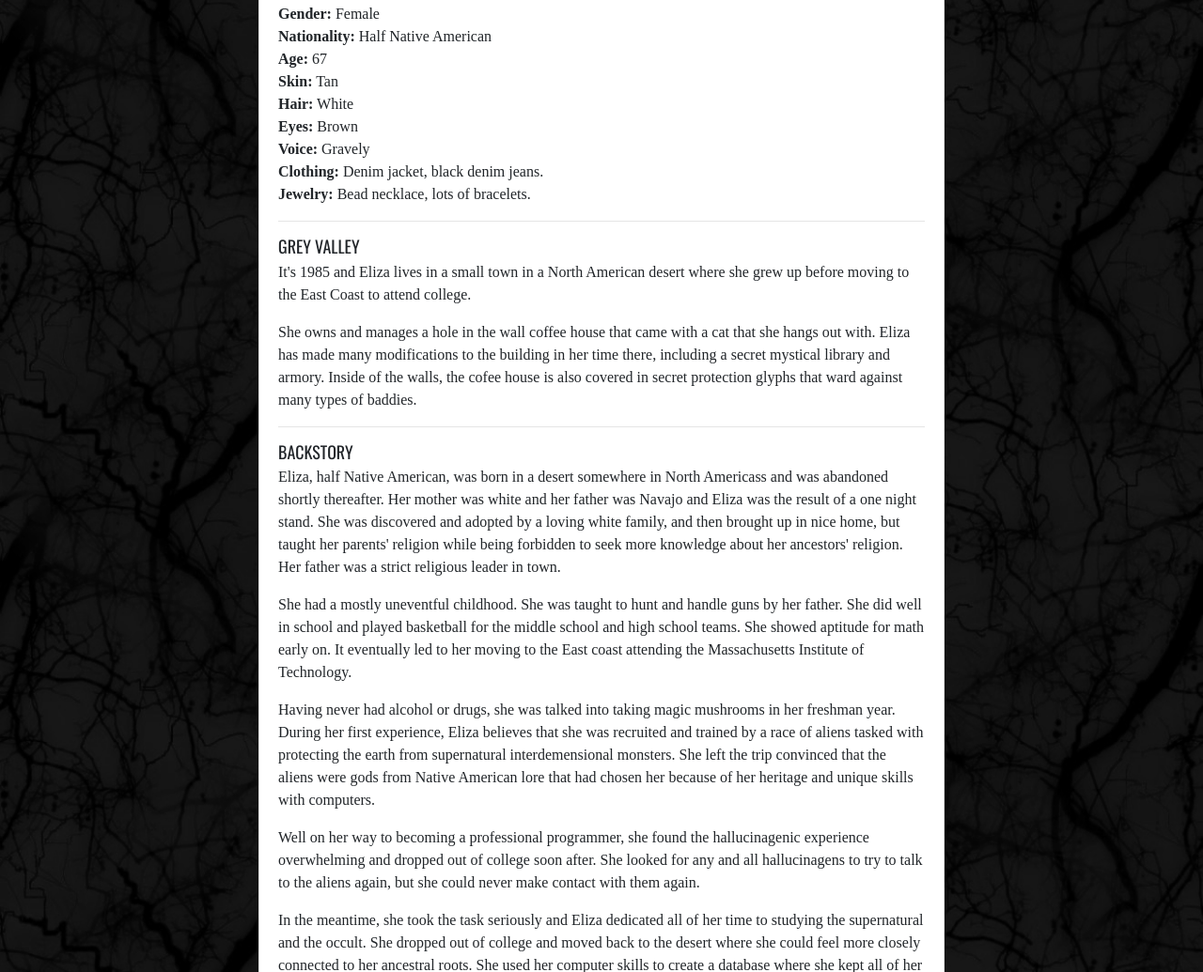
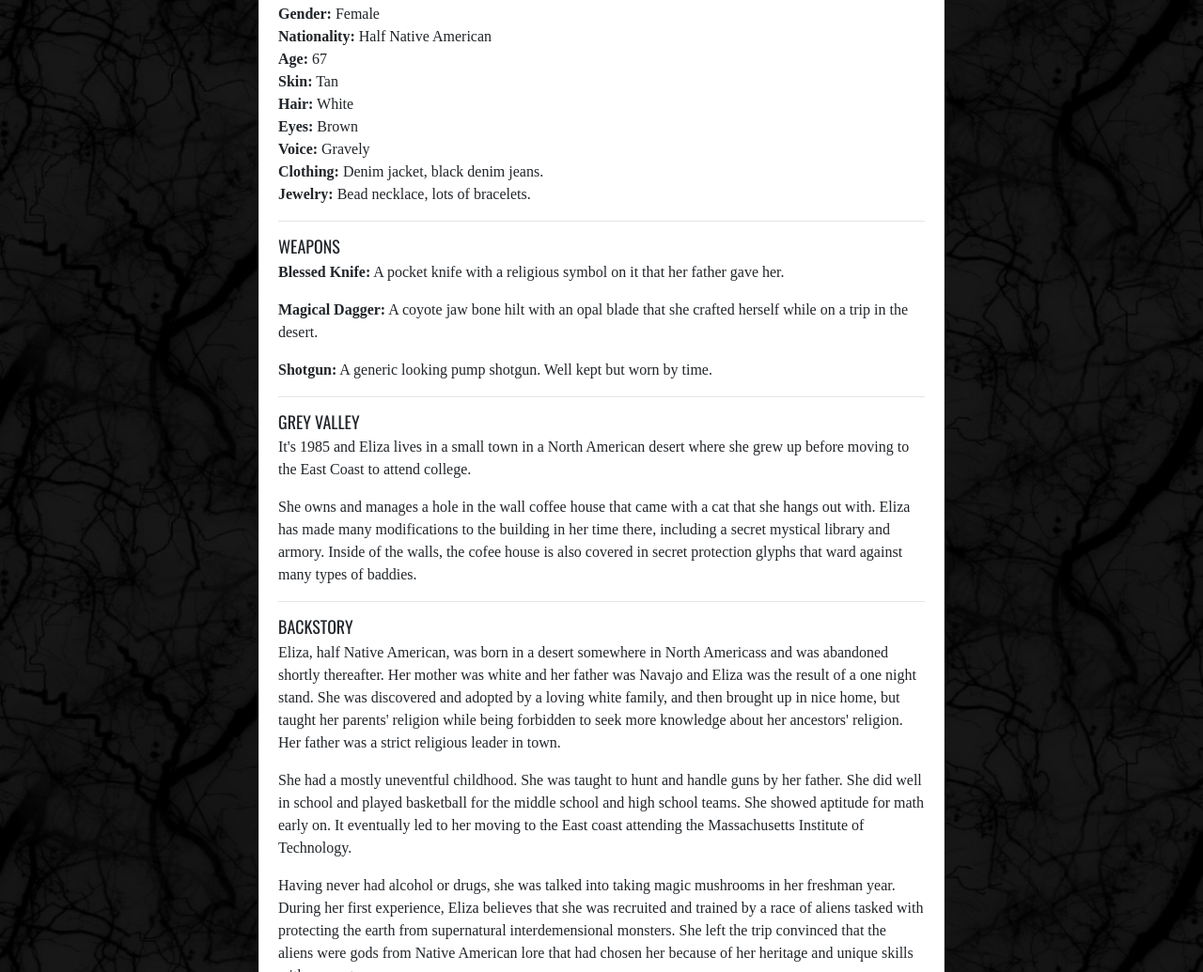
Before and after one commit to jstilwell/motw-quickref, a plain HTML site: page characters.html in a window 1280 px wide. Shown: the part 863-1898 px from the top of the page at 94% size. Drawn offline with nearby package versions, Linux system fonts and the light colour scheme; a web font is replaced by a local one.

Commit message:
Add weapons to Eliza

```diff
--- a/characters.html
+++ b/characters.html
@@ -56,6 +56,19 @@
                                         <strong>Voice:</strong> Gravely<br>
                                         <strong>Clothing:</strong> Denim jacket, black denim jeans.<br>
                                         <strong>Jewelry:</strong> Bead necklace, lots of bracelets.
+                                    </p>
+                                    <hr>
+                                    <h6>Weapons</h6>
+                                    <p>
+                                        <strong>Blessed Knife:</strong> A pocket knife with a religious symbol on it
+                                        that her father gave her.
+                                    </p>
+                                    <p>
+                                        <strong>Magical Dagger:</strong> A coyote jaw bone hilt with an opal blade that
+                                        she crafted herself while on a trip in the desert.
+                                    </p>
+                                    <p><strong>Shotgun:</strong> A generic looking pump shotgun. Well kept but worn by
+                                        time.
                                     </p>
                                     <hr>
                                     <h6>GREY VALLEY</h6>
```
